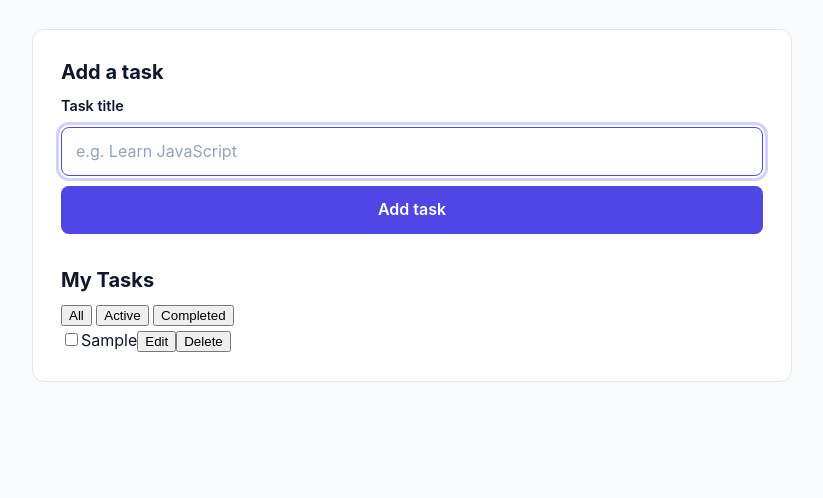
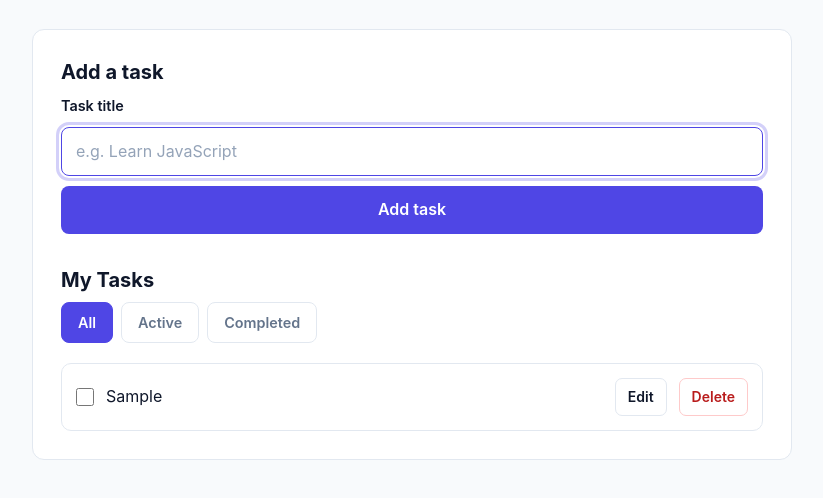
Before and after one commit to tamirattezera/taskflow, a plain HTML site: page index.html in a window 1280 px wide. Both pictures are taken after typing "Sample" into the empty fields and a click on the button "Add task". Shown: the part 128-626 px from the top of the page, without its empty margins (228-1051 px from the left). Drawn offline with Linux system fonts and the light colour scheme.

Commit message:
style: polish task filters and task list

```diff
--- a/css/styles.css
+++ b/css/styles.css
@@ -182,3 +182,139 @@ main p {
     transition: none;
   }
 }
+/* 13. Task filter controls */
+nav[aria-label="Filter tasks"] {
+  display: flex;
+  flex-wrap: wrap;
+  gap: 8px;
+  margin-bottom: 20px;
+}
+
+nav[aria-label="Filter tasks"] button {
+  min-height: 40px;
+  padding: 8px 16px;
+
+  border: 1px solid var(--color-border);
+  border-radius: 8px;
+  background: var(--color-surface);
+  color: var(--color-muted);
+  font: inherit;
+  font-size: 0.9rem;
+  font-weight: 600;
+  cursor: pointer;
+
+  transition:
+    background-color 150ms ease,
+    border-color 150ms ease,
+    color 150ms ease;
+}
+
+nav[aria-label="Filter tasks"] button:hover {
+  border-color: var(--color-accent);
+  color: var(--color-accent);
+}
+
+nav[aria-label="Filter tasks"] button[aria-pressed="true"] {
+  border-color: var(--color-accent);
+  background: var(--color-accent);
+  color: #ffffff;
+}
+
+nav[aria-label="Filter tasks"] button:focus-visible {
+  outline: 3px solid rgb(79 70 229 / 25%);
+  outline-offset: 3px;
+}
+
+/* Respect reduced-motion preferences */
+@media (prefers-reduced-motion: reduce) {
+  nav[aria-label="Filter tasks"] button {
+    transition: none;
+  }
+}
+
+/* 14. Task row layout */
+#task-list > li:not(#empty-state) {
+  display: grid;
+  grid-template-columns: auto minmax(0, 1fr) auto auto;
+  align-items: center;
+  gap: 12px;
+
+  padding: 14px;
+  border: 1px solid var(--color-border);
+  border-radius: 10px;
+  background: var(--color-surface);
+
+  transition: border-color 150ms ease;
+}
+
+#task-list > li:not(#empty-state):hover {
+  border-color: #c7d2fe;
+}
+
+/* 15. Task completion control */
+#task-list input[type="checkbox"] {
+  width: 18px;
+  height: 18px;
+  margin: 0;
+  accent-color: var(--color-accent);
+  cursor: pointer;
+}
+
+/* 16. Task title */
+#task-list label {
+  min-width: 0;
+  overflow-wrap: anywhere;
+  cursor: pointer;
+}
+
+/* 17. Task action buttons */
+#task-list button[data-action] {
+  min-height: 36px;
+  padding: 7px 12px;
+
+  border: 1px solid var(--color-border);
+  border-radius: 7px;
+  background: var(--color-surface);
+  color: var(--color-text);
+  font: inherit;
+  font-size: 0.875rem;
+  font-weight: 600;
+  cursor: pointer;
+
+  transition:
+    background-color 150ms ease,
+    border-color 150ms ease,
+    color 150ms ease;
+}
+
+/* Edit button */
+#task-list button[data-action="edit"]:hover {
+  border-color: var(--color-accent);
+  color: var(--color-accent);
+}
+
+/* Delete button */
+#task-list button[data-action="delete"] {
+  border-color: #fecaca;
+  color: #b91c1c;
+}
+
+#task-list button[data-action="delete"]:hover {
+  border-color: #b91c1c;
+  background: #fef2f2;
+}
+
+/* 18. Visible keyboard focus */
+#task-list input[type="checkbox"]:focus-visible,
+#task-list button[data-action]:focus-visible {
+  outline: 3px solid rgb(79 70 229 / 25%);
+  outline-offset: 3px;
+}
+
+/* 19. Respect reduced-motion preferences */
+@media (prefers-reduced-motion: reduce) {
+  #task-list > li:not(#empty-state),
+  #task-list button[data-action] {
+    transition: none;
+  }
+}
```
